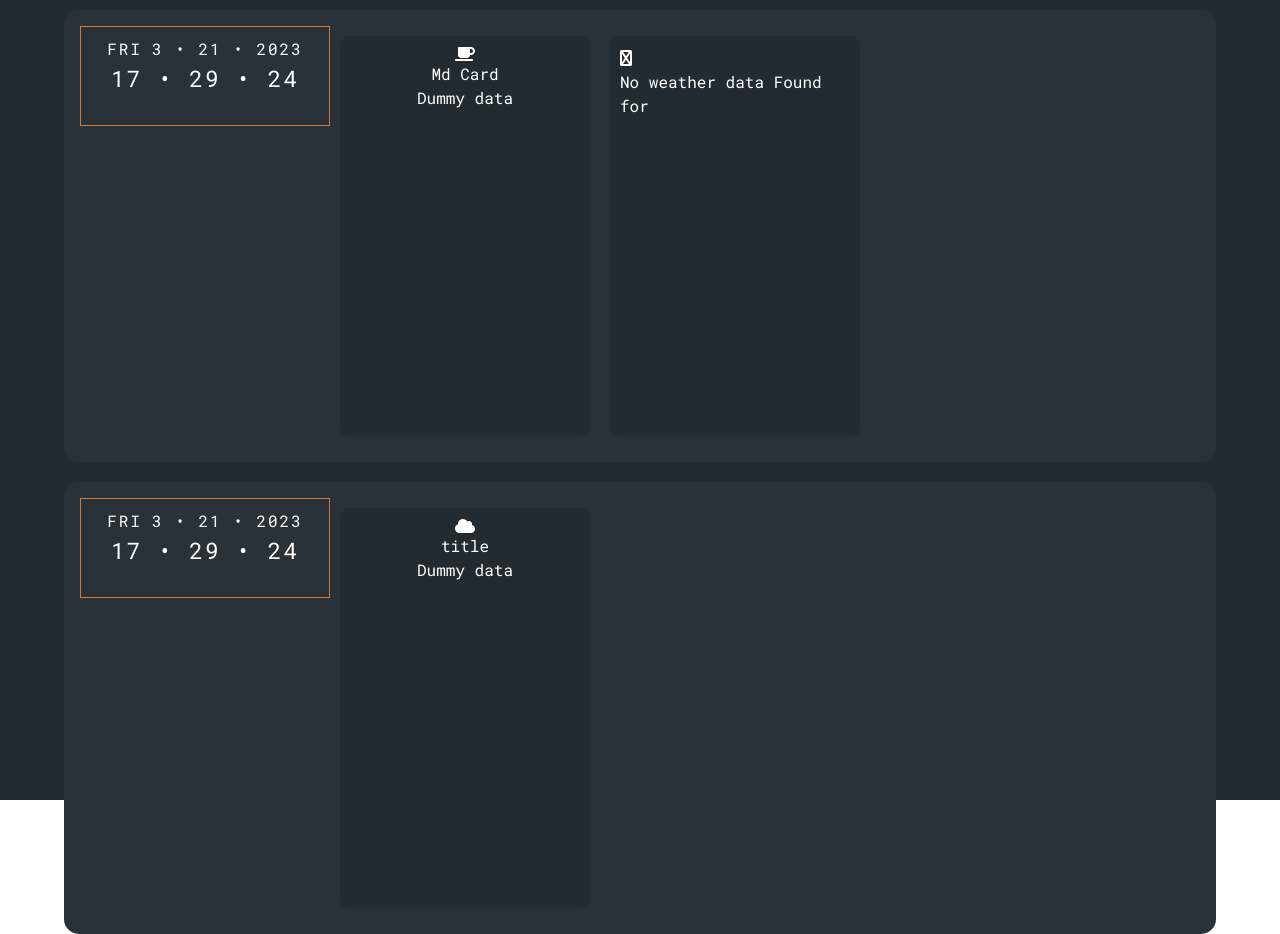
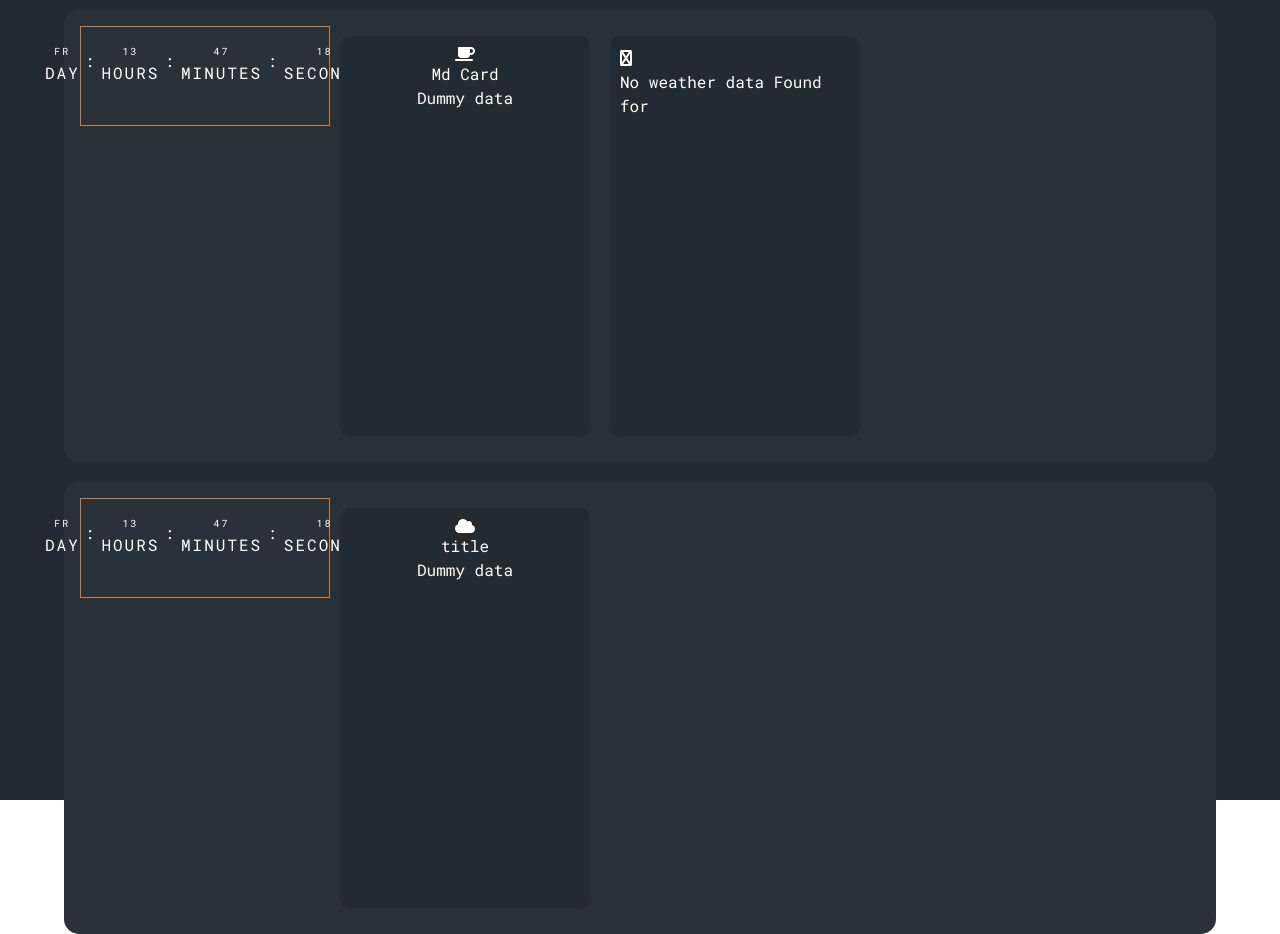
Before and after one commit to plutotom/dash-spectacle-dashboard, a React (Create React App) app: page / in a window 1280 px wide. Built offline with nearby package versions, Linux system fonts and the light colour scheme; no server answers.

Commit message:
added new time style

```diff
--- a/src/components/TimeAndDateCard.tsx
+++ b/src/components/TimeAndDateCard.tsx
@@ -47,15 +47,34 @@ const TimeAndDateCard = () => {
 
   return (
     <div className="time-and-date-card">
-      <div className="day">
-        {/* // display what day it is, then the date (ex: Mon 5 • 5 • 23) */}
+      {/* <div className="day">
+
         <h4 className="dayOfTheWeek">{dayOfTheWeek}</h4>
         <p> {date}</p>
       </div>
       <div className="time">
-        {/* // display the time (ex: 12 * 54 * 28) */}
-        {/* <h4>12 * 54 * 28</h4> */}
         <h4>{currentTime}</h4>
+      </div> */}
+      <div className="timer">
+        <div className="time-unit">
+          <span id="days">FR</span>
+          <label>DAY</label>
+        </div>
+        :
+        <div className="time-unit">
+          <span id="hours">13</span>
+          <label>HOURS</label>
+        </div>
+        :
+        <div className="time-unit">
+          <span id="minutes">47</span>
+          <label>MINUTES</label>
+        </div>
+        :
+        <div className="time-unit">
+          <span id="seconds">18</span>
+          <label>SECONDS</label>
+        </div>
       </div>
     </div>
   );
--- a/src/styles/timeAndDateCard.css
+++ b/src/styles/timeAndDateCard.css
@@ -30,3 +30,24 @@
 .time-and-date-card .time h4 {
   font-size: var(--fs-650);
 }
+
+/* ======from bing=========== */
+
+.timer {
+  display: flex;
+  justify-content: center;
+  align-items: center;
+  height: auto;
+}
+
+.time-unit {
+  margin: 0px 5px;
+}
+
+.time-unit span {
+  font-size: 10px;
+}
+
+.time-unit label {
+  display: block;
+}
```
